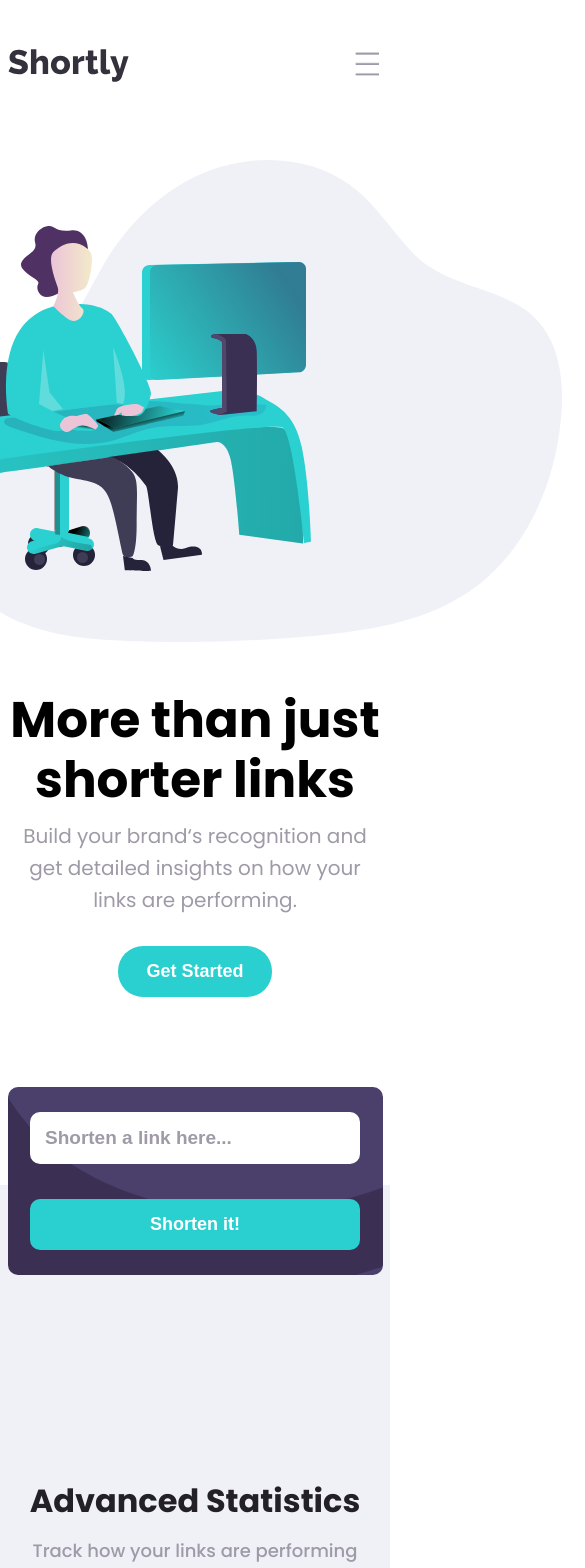
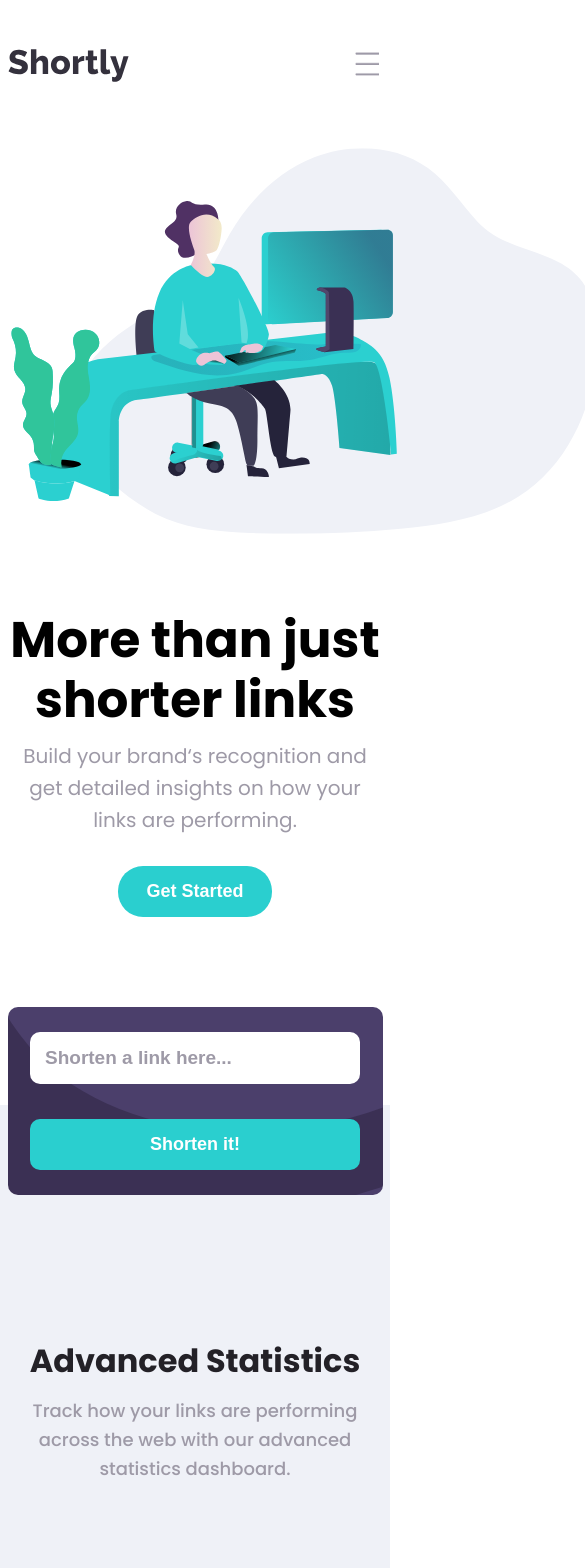
Before and after one commit to LaimaJan/url-shortening-landing-page, a React (Vite) app: page / in a window 390 px wide. Shown: the top 1568 px of the page, 585 px wide, since content can reach past the window. Built offline with nearby package versions, Linux system fonts and the light colour scheme.

Commit message:
fixing projects design

```diff
--- a/src/app/components/BottomContent/BottomContent.css
+++ b/src/app/components/BottomContent/BottomContent.css
@@ -8,7 +8,6 @@
 
 .bottom-content-container {
 	width: 100vw;
-	/* background-color: #eff1f7; */
 	display: flex;
 	flex-direction: column;
 	align-items: center;
@@ -21,7 +20,7 @@
 	justify-content: center;
 	align-items: center;
 	margin-bottom: 140px;
-	margin-top: 200px;
+	margin-top: 160px;
 	gap: 20px;
 	text-align: center;
 }
@@ -42,7 +41,7 @@ hr {
 	position: absolute;
 	border: 4px solid var(--cyan);
 	width: 40%;
-	transform: translateY(580px);
+	transform: translateY(540px);
 }
 
 .company-detailed-info {
@@ -107,8 +106,7 @@ article:nth-child(3) {
 @media screen and (max-width: 780px) {
 	.bottom-container-company-info {
 		max-width: 375px;
-		margin-bottom: 100px;
-		margin-top: 200px;
+		margin: 130px 0;
 	}
 
 	hr {
--- a/src/app/components/MiddleContent/MiddleContent.jsx
+++ b/src/app/components/MiddleContent/MiddleContent.jsx
@@ -3,8 +3,9 @@ import { useState } from 'react';
 
 import PropTypes from 'prop-types';
 
-export default function MiddleContent({ linkInputValue, onLinkInputChange }) {
+export default function MiddleContent({ onLinkInputChange }) {
 	const [isEmptyInput, setIsEmptyInput] = useState(false);
+	const [linkInputValue, setLinkInputValue] = useState('');
 
 	const handleButtonClick = () => {
 		if (linkInputValue.trim() === '') {
@@ -14,11 +15,8 @@ export default function MiddleContent({ linkInputValue, onLinkInputChange }) {
 
 			onLinkInputChange(linkInputValue);
 		}
-	};
 
-	const handleInputChange = (e) => {
-		const { value } = e.target;
-		onLinkInputChange(value);
+		setLinkInputValue('');
 	};
 
 	return (
@@ -33,7 +31,7 @@ export default function MiddleContent({ linkInputValue, onLinkInputChange }) {
 						type="text"
 						placeholder="Shorten a link here..."
 						value={linkInputValue}
-						onChange={handleInputChange}
+						onChange={(e) => setLinkInputValue(e.target.value)}
 					/>
 					{isEmptyInput && <p className="error-message">Please add a link</p>}
 				</div>
--- a/src/app/components/ShortenedLinks/ShortenedLinks.css
+++ b/src/app/components/ShortenedLinks/ShortenedLinks.css
@@ -70,6 +70,7 @@
 @media screen and (max-width: 780px) {
 	.created-shortened-links-container {
 		max-width: 375px;
+		margin-top: 110px;
 	}
 
 	.link {
--- a/src/app/components/TopContent/TopContent.css
+++ b/src/app/components/TopContent/TopContent.css
@@ -50,6 +50,14 @@
 
 	.right-side {
 		margin-right: 0;
+		max-width: 375px;
+	}
+
+	.desktop-svg {
+		margin-left: -70px;
+		margin-top: -60px;
+		margin-bottom: -20px;
+		transform: scale(0.8);
 	}
 
 	.left-side {
--- a/src/app/components/TopContent/TopContent.jsx
+++ b/src/app/components/TopContent/TopContent.jsx
@@ -1,5 +1,4 @@
 import './TopContent.css';
-// import IllustrationWorking from '../../images/illustration-working.svg';
 
 export default function TopContent() {
 	return (
```
